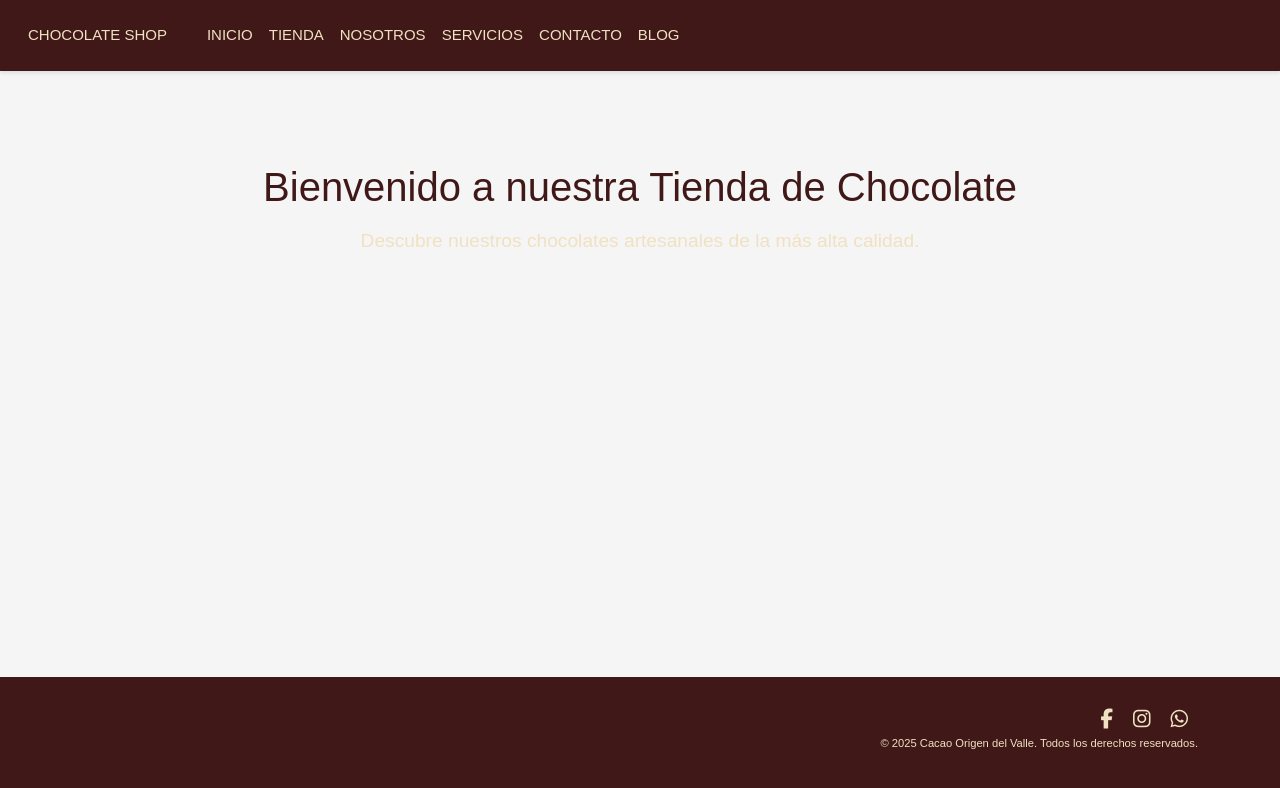
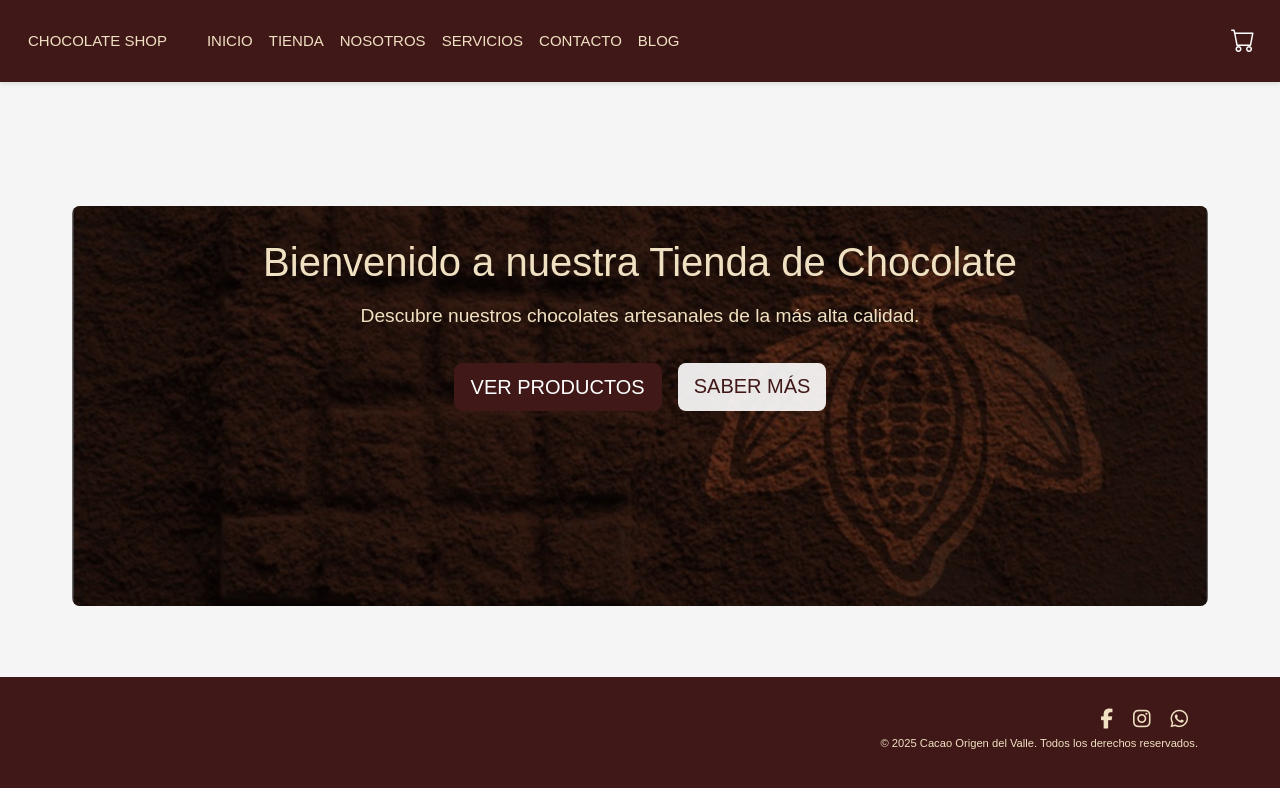
Before and after one commit to esmeralda0147/tienda-2, a React (Create React App) app: page / in a window 1280 px wide. Shown: the top 788 px of the page. Built offline with nearby package versions, Linux system fonts and the light colour scheme.

Commit message:
Restore home page and cart functionality

```diff
--- a/src/components/Home.css
+++ b/src/components/Home.css
@@ -33,8 +33,47 @@
     left: 0;
     width: 100%;
     height: 100%;
-    object-fit: cover;
-    opacity: 0.8;
+    background: linear-gradient(rgba(0, 0, 0, 0.5), rgba(0, 0, 0, 0.5)), url('../assets/background.jpg');
+    background-size: cover;
+    background-position: center;
+}
+
+.hero-content {
+    position: relative;
+    z-index: 1;
+    color: white;
+    padding: 2rem;
+}
+
+.hero-content h1 {
+    color: var(--text-color);
+    margin-bottom: 1rem;
+    font-size: 2.5rem;
+}
+
+.hero-content p {
+    color: var(--text-color);
+    font-size: 1.2rem;
+    max-width: 800px;
+    margin: 0 auto;
+}
+
+.button-container {
+    margin-top: 2rem;
+    display: flex;
+    gap: 1rem;
+    justify-content: center;
+}
+
+.btn-secondary {
+    background-color: rgba(255, 255, 255, 0.9) !important;
+    border: none !important;
+    color: var(--primary-color) !important;
+}
+
+.btn-secondary:hover {
+    background-color: white !important;
+    color: var(--primary-color) !important;
 }
 
 /* Responsive */
@@ -50,4 +89,16 @@
     .hero-section {
         height: 300px;
     }
+
+    .hero-content h1 {
+        font-size: 2rem;
+    }
+
+    .hero-content p {
+        font-size: 1rem;
+    }
+
+    .button-container {
+        flex-direction: column;
+    }
 }
--- a/src/components/Home.js
+++ b/src/components/Home.js
@@ -1,11 +1,21 @@
 import React from 'react';
+import { Link } from 'react-router-dom';
 import './Home.css';
 
 const Home = () => {
     return (
         <div className="home-container">
-            <h1>Bienvenido a nuestra Tienda de Chocolate</h1>
-            <p>Descubre nuestros chocolates artesanales de la más alta calidad.</p>
+            <div className="hero-section">
+                <div className="hero-background"></div>
+                <div className="hero-content">
+                    <h1>Bienvenido a nuestra Tienda de Chocolate</h1>
+                    <p>Descubre nuestros chocolates artesanales de la más alta calidad.</p>
+                    <div className="button-container">
+                        <Link to="/store" className="btn btn-primary btn-lg">VER PRODUCTOS</Link>
+                        <Link to="/blog" className="btn btn-secondary btn-lg">SABER MÁS</Link>
+                    </div>
+                </div>
+            </div>
         </div>
     );
 };
--- a/src/components/Navbar.css
+++ b/src/components/Navbar.css
@@ -1,45 +1,45 @@
 /* Fondo personalizado del navbar */
 .custom-navbar {
-    background-color: #401818 !important;
+    background-color: var(--primary-color) !important;
     padding: 1rem 0;
-    box-shadow: 0 2px 4px rgba(0, 0, 0, 0.1);
+    box-shadow: var(--card-shadow);
 }
 
 .custom-navbar .navbar-brand {
     font-family: 'Poppins', sans-serif;
     font-size: 1.5rem;
     font-weight: 600;
-    color: #f0e1c2 !important;
+    color: var(--text-color) !important;
     text-transform: uppercase;
     padding: 0.5rem 1rem;
-    transition: all 0.3s ease;
+    transition: var(--transition);
 }
 
 .custom-navbar .nav-link {
     font-family: 'Poppins', sans-serif;
     font-size: 15px;
     font-weight: 300;
-    color: #f0e1c2 !important;
+    color: var(--text-color) !important;
     text-transform: uppercase;
     padding: 0.5rem 1rem;
-    transition: all 0.3s ease;
+    transition: var(--transition);
 }
 
 .custom-navbar .nav-link:hover {
-    color: #f0e1c2 !important;
+    color: var(--text-color) !important;
     background-color: rgba(240, 225, 194, 0.1);
 }
 
 .custom-navbar .navbar-toggler {
-    color: #f0e1c2;
-    border: 2px solid #f0e1c2;
+    color: var(--text-color);
+    border: 2px solid var(--text-color);
     background-color: rgba(64, 24, 24, 0.37) !important;
     padding: 0.5rem;
     border-radius: 4px;
 }
 
 .custom-navbar .navbar-toggler:hover {
-    background-color: #401818 !important;
+    background-color: var(--primary-color) !important;
 }
 
 .custom-navbar .navbar-toggler-icon {
@@ -111,40 +111,75 @@
     z-index: 1049;
     display: none;
 }
-/* Carrito: siempre visible y bien alineado */
-.btn-outline-light {
-    color: rgb(18, 16, 16) !important;
-    border: none;
-    font-size: 22px;
-    position: relative;
-    .cart-button {
-        background-color: transparent;
-        border: 2px solid #121010; /* Cambia el grosor y color del borde */
-        padding: 10px 12px;
-        border-radius: 10px; /* Bordes redondeados */
-        transition: all 0.3s ease;
-        color: #121010;
-    }
 
-    .cart-button i {
-        font-size: 50px; /* Tamaño del ícono del carrito */
-    }
+/* Carrito de compras */
+.cart-dropdown-wrapper {
+    margin-left: 1rem;
+}
 
-    .cart-button:hover {
-        background-color: #121010;
-        color: #f0e1c2;
-        border-color: #f0e1c2;
+.mini-cart-dropdown {
+    position: absolute;
+    top: 100%;
+    right: 0;
+    width: 300px;
+    background-color: white;
+    border-radius: 8px;
+    padding: 1rem;
+    z-index: 1000;
+    display: none;
+}
+
+.mini-cart-dropdown.fade-in {
+    display: block;
+    animation: fadeIn 0.3s ease-in-out;
+}
+
+.mini-cart-dropdown.fade-out {
+    animation: fadeOut 0.3s ease-in-out;
+}
+
+@keyframes fadeIn {
+    from { opacity: 0; transform: translateY(-10px); }
+    to { opacity: 1; transform: translateY(0); }
+}
+
+@keyframes fadeOut {
+    from { opacity: 1; transform: translateY(0); }
+    to { opacity: 0; transform: translateY(-10px); }
+}
+
+.mini-cart-title {
+    margin-bottom: 1rem;
+    color: var(--primary-color);
+}
+
+.mini-cart-item {
+    margin-bottom: 1rem;
+    padding-bottom: 0.5rem;
+    border-bottom: 1px solid #eee;
+}
+
+.item-name {
+    font-weight: 500;
+    margin-bottom: 0.25rem;
+}
+
+.item-total-price {
+    color: var(--primary-color);
+    font-weight: 600;
+    margin-bottom: 0;
+}
+
+/* Responsive */
+@media (max-width: 768px) {
+    .mini-cart-dropdown {
+        width: 100%;
+        left: 0;
+        right: 0;
+        margin: 0 -1rem;
     }
 }
-.btn-outline-light .badge {
-    font-size: 12px;
-    top: 0;
-    right: 0;
-    transform: translate(50%, -50%);
-}
-.overlay.show {
-    display: #f0e1c2
-}
+
 .cart-button {
     background-color: transparent;
     border: 2px solid rgb(240, 225, 194); /* Cambia el grosor y color del borde */
@@ -163,6 +198,7 @@
     color: #000000;
     border-color: #f0e1c2;
 }
+
 .mini-cart-dropdown {
     transition: opacity 0.3s ease, transform 0.3s ease;
     transform: translateY(-10px);
@@ -181,7 +217,6 @@
     transform: translateY(-10px);
     pointer-events: none;
 }
-
 
 .cart-dropdown-wrapper {
     position: relative;
@@ -247,3 +282,38 @@
     max-height: 250px;
     overflow-y: auto;
 }
+
+.overlay.show {
+    display: #f0e1c2
+}
+
+.btn-outline-light {
+    color: rgb(18, 16, 16) !important;
+    border: none;
+    font-size: 22px;
+    position: relative;
+    .cart-button {
+        background-color: transparent;
+        border: 2px solid #121010; /* Cambia el grosor y color del borde */
+        padding: 10px 12px;
+        border-radius: 10px; /* Bordes redondeados */
+        transition: all 0.3s ease;
+        color: #121010;
+    }
+
+    .cart-button i {
+        font-size: 50px; /* Tamaño del ícono del carrito */
+    }
+
+    .cart-button:hover {
+        background-color: #121010;
+        color: #f0e1c2;
+        border-color: #f0e1c2;
+    }
+}
+.btn-outline-light .badge {
+    font-size: 12px;
+    top: 0;
+    right: 0;
+    transform: translate(50%, -50%);
+}
--- a/src/components/Navbar.js
+++ b/src/components/Navbar.js
@@ -1,38 +1,128 @@
-import React from 'react';
-import { Link } from 'react-router-dom';
+import React, { useState } from 'react';
+import { Link, useLocation } from 'react-router-dom';
+import { useCart } from '../context/CartContext';
 import './Navbar.css';
 
 const Navbar = () => {
+    const { cartItems, getTotalPrice } = useCart();
+    const totalItems = cartItems.reduce((sum, item) => sum + item.quantity, 0);
+    const location = useLocation();
+    const [showMiniCart, setShowMiniCart] = useState(false);
+
     return (
         <nav className="custom-navbar navbar navbar-expand-lg">
             <div className="container-fluid">
                 <Link to="/" className="navbar-brand">
                     Chocolate Shop
                 </Link>
-                <button className="navbar-toggler" type="button" data-bs-toggle="collapse" data-bs-target="#navbarNav">
+
+                <button
+                    className="navbar-toggler"
+                    type="button"
+                    data-bs-toggle="collapse"
+                    data-bs-target="#navbarNav"
+                >
                     <span className="navbar-toggler-icon"></span>
                 </button>
+
                 <div className="collapse navbar-collapse" id="navbarNav">
-                    <ul className="navbar-nav">
+                    <ul className="navbar-nav me-auto">
                         <li className="nav-item">
-                            <Link to="/" className="nav-link">Inicio</Link>
+                            <Link
+                                to="/"
+                                className={`nav-link ${location.pathname === '/' ? 'active' : ''}`}
+                            >
+                                Inicio
+                            </Link>
                         </li>
                         <li className="nav-item">
-                            <Link to="/store" className="nav-link">Tienda</Link>
+                            <Link
+                                to="/store"
+                                className={`nav-link ${location.pathname === '/store' ? 'active' : ''}`}
+                            >
+                                Tienda
+                            </Link>
                         </li>
                         <li className="nav-item">
-                            <Link to="/about" className="nav-link">Nosotros</Link>
+                            <Link
+                                to="/about"
+                                className={`nav-link ${location.pathname === '/about' ? 'active' : ''}`}
+                            >
+                                Nosotros
+                            </Link>
                         </li>
                         <li className="nav-item">
-                            <Link to="/services" className="nav-link">Servicios</Link>
+                            <Link
+                                to="/services"
+                                className={`nav-link ${location.pathname === '/services' ? 'active' : ''}`}
+                            >
+                                Servicios
+                            </Link>
                         </li>
                         <li className="nav-item">
-                            <Link to="/contacto" className="nav-link">Contacto</Link>
+                            <Link
+                                to="/contacto"
+                                className={`nav-link ${location.pathname === '/contacto' ? 'active' : ''}`}
+                            >
+                                Contacto
+                            </Link>
                         </li>
                         <li className="nav-item">
-                            <Link to="/blog" className="nav-link">Blog</Link>
+                            <Link
+                                to="/blog"
+                                className={`nav-link ${location.pathname === '/blog' ? 'active' : ''}`}
+                            >
+                                Blog
+                            </Link>
                         </li>
                     </ul>
+
+                    <div className="cart-dropdown-wrapper position-relative">
+                        <button
+                            className="btn btn-link text-white text-decoration-none position-relative"
+                            onClick={() => setShowMiniCart(!showMiniCart)}
+                        >
+                            <i className="bi bi-cart fs-4"></i>
+                            {totalItems > 0 && (
+                                <span className="position-absolute top-0 start-100 translate-middle badge rounded-pill bg-danger">
+                                    {totalItems}
+                                </span>
+                            )}
+                        </button>
+
+                        <div
+                            className={`mini-cart-dropdown shadow ${showMiniCart ? 'fade-in' : 'fade-out'}`}
+                            onMouseEnter={() => setShowMiniCart(true)}
+                            onMouseLeave={() => setShowMiniCart(false)}
+                        >
+                            {showMiniCart && (
+                                <div className="p-3">
+                                    <h6 className="mini-cart-title">Tu carrito</h6>
+                                    {cartItems.length === 0 ? (
+                                        <p className="text-muted">El carrito está vacío</p>
+                                    ) : (
+                                        <div>
+                                            {cartItems.map(item => (
+                                                <div key={item.id} className="mini-cart-item">
+                                                    <p className="item-name">{item.name}</p>
+                                                    <p className="item-total-price">${(item.price * item.quantity).toFixed(2)}</p>
+                                                </div>
+                                            ))}
+                                            <div className="d-flex justify-content-between fw-bold mt-3">
+                                                <span>Total:</span>
+                                                <span>${getTotalPrice().toFixed(2)}</span>
+                                            </div>
+                                            <div className="mt-3 text-end">
+                                                <Link to="/cart" className="btn btn-primary w-100">
+                                                    Ver carrito
+                                                </Link>
+                                            </div>
+                                        </div>
+                                    )}
+                                </div>
+                            )}
+                        </div>
+                    </div>
                 </div>
             </div>
         </nav>
```
